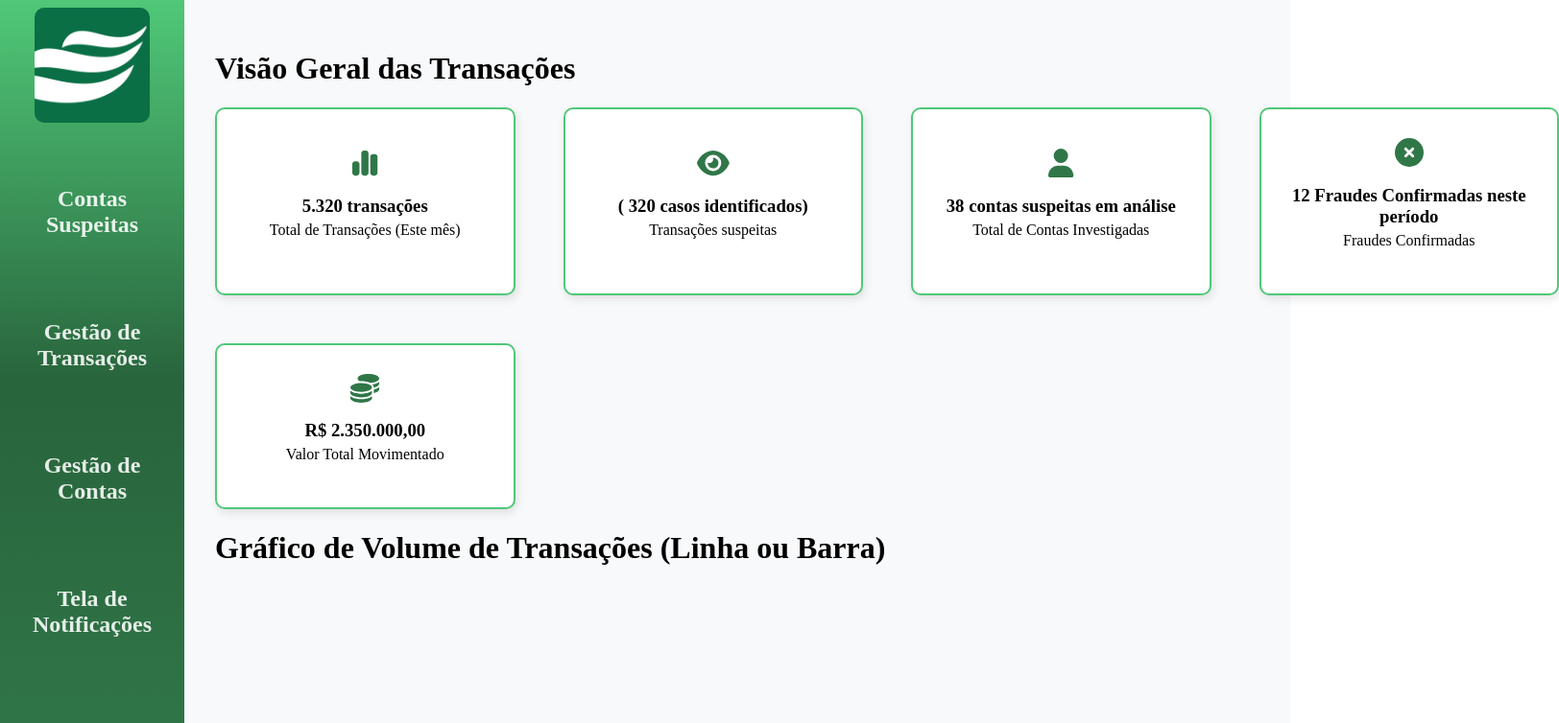
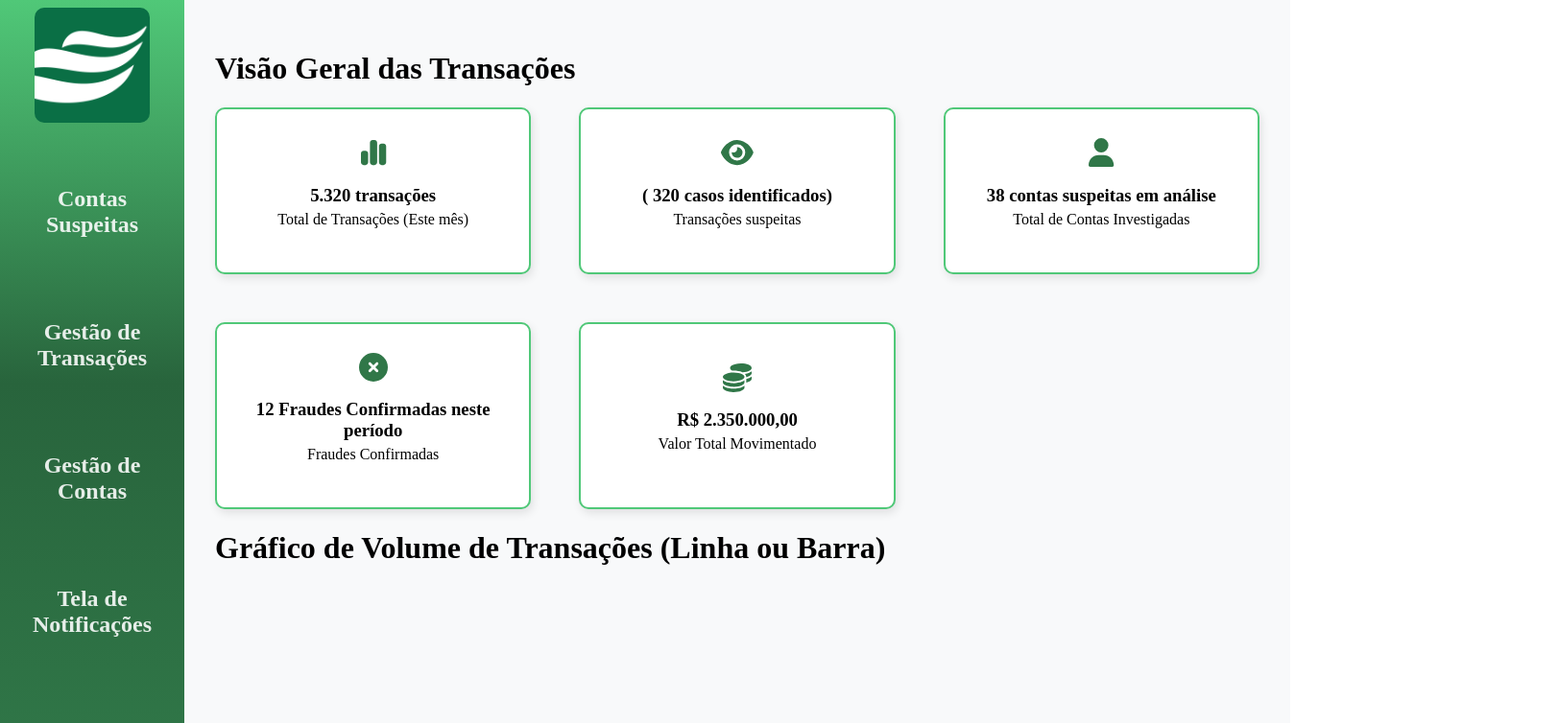
Before and after one commit to RusthenRonald2006/Portal-de-analise-em-anomalias-transacionais, a JavaScript app in the folder detec-anomalias/: page /dashboard in a window 1280 px wide. Shown: the top 754 px of the page at 96% size, 1624 px wide, since content can reach past the window. Built offline with nearby package versions, Linux system fonts and the light colour scheme; the HTML template or start-up script is replaced by a standard one.

Commit message:
troquei de width para max width  para  quebrar os cards

```diff
--- a/detec-anomalias/src/components/Pages/Dasboard.module.css
+++ b/detec-anomalias/src/components/Pages/Dasboard.module.css
@@ -26,7 +26,7 @@
     margin-bottom: 50px;
 }
 .container_cards {
-    width: 1400px;
+    max-width:1400px;
     display: grid;
     grid-template-columns: repeat(auto-fill, minmax(250px, 1fr)); /* Cria colunas responsivas */
     gap: 50px; /* Espaçamento entre os cards */
@@ -82,6 +82,10 @@
 
 }
 
+
+
+
+
 /* Telas muito grandes */
 @media (min-width: 1600px) {
 
```
